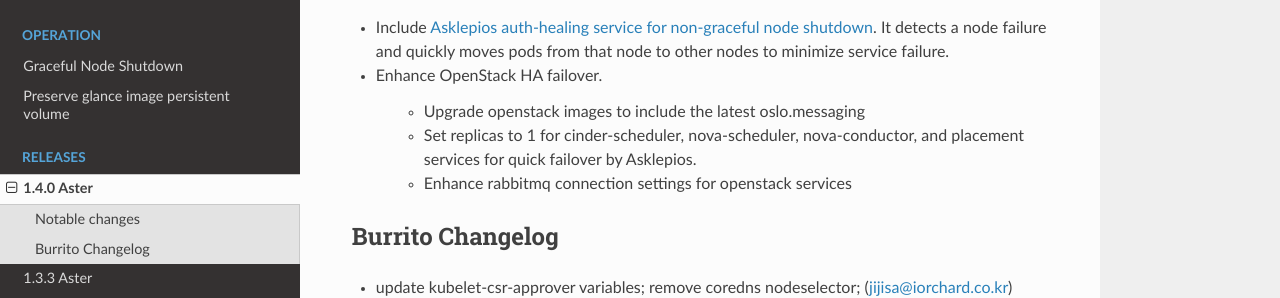
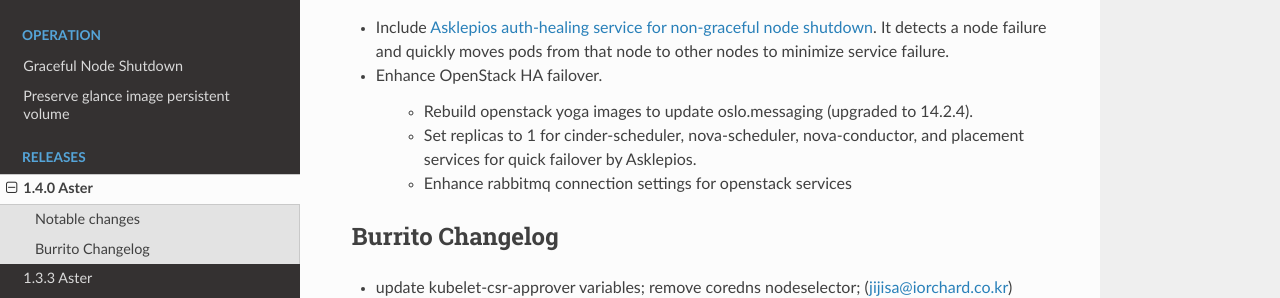
Before and after one commit to iorchard/burrito_docs, a Sphinx documentation site: the page built from source/releases/1.4.0.rst, in a window 1280 px wide and 900 px high. Shown: the part 248-546 px from the top of the window. Built offline with Sphinx 7.4.7 and the Read the Docs theme 2.0.0, drawn with Linux system fonts in a browser that asks for light colours; pages that are not in the unit, such as notebooks, are missing from menus.

Commit message:
update 1.4.0 release note

```diff
--- a/source/releases/1.4.0.rst
+++ b/source/releases/1.4.0.rst
@@ -13,7 +13,8 @@
 
 * Enhance OpenStack HA failover.
 
-    - Upgrade openstack images to include the latest oslo.messaging
+    - Rebuild openstack yoga images to update oslo.messaging
+      (upgraded to 14.2.4).
     - Set replicas to 1 for cinder-scheduler, nova-scheduler,
       nova-conductor, and placement services for quick failover by
       Asklepios.
```
